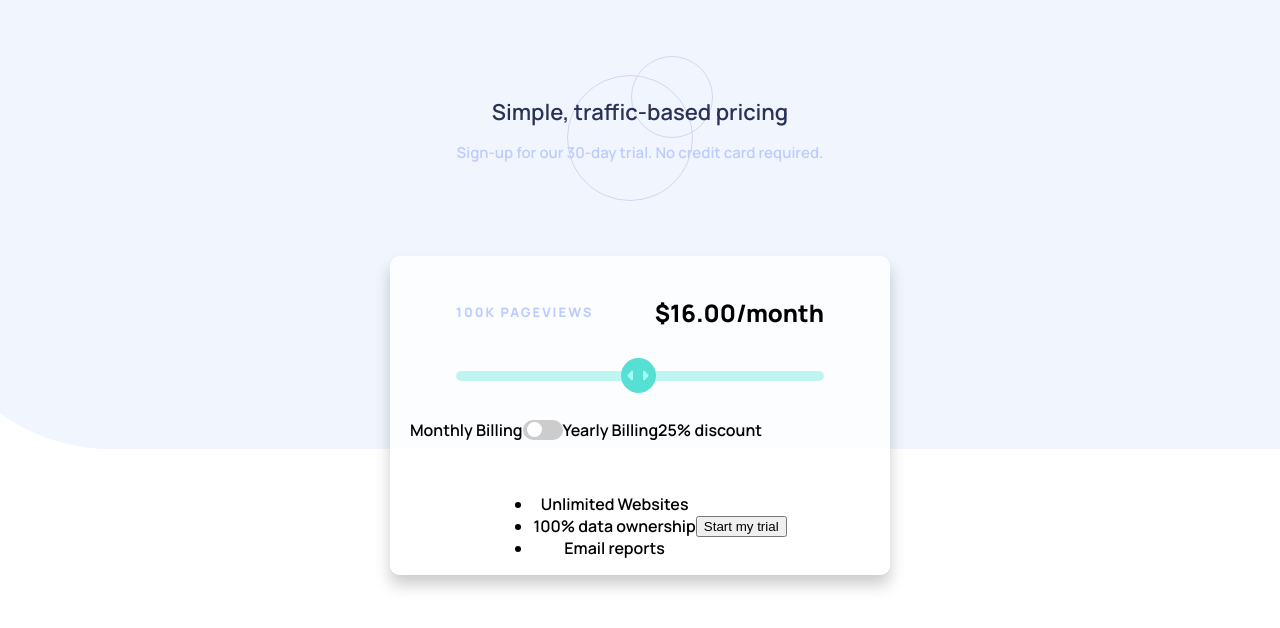
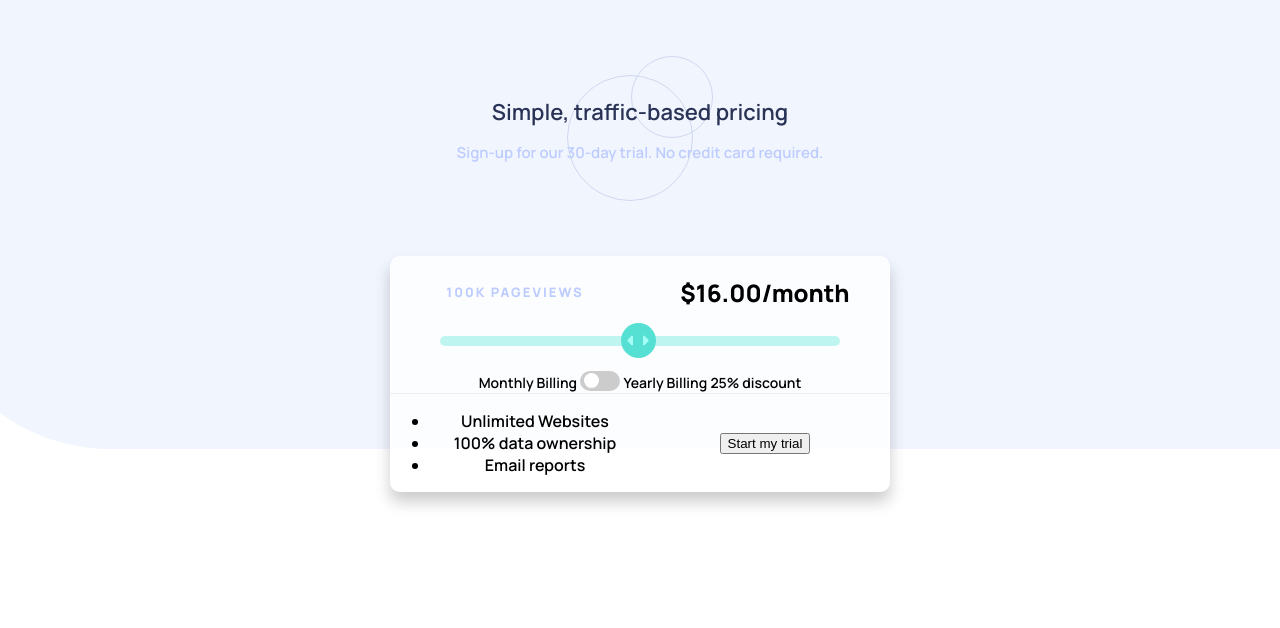
Before and after one commit to elg1e/Interactive-Pricing-Tab, a plain HTML site: page index.html in a window 1280 px wide. Drawn offline with Linux system fonts and the light colour scheme.

Commit message:
added grid to pricing tab

```diff
--- a/index.html
+++ b/index.html
@@ -22,7 +22,6 @@
             </div>
             <!--Price Calculator Tab-->
             <div class="tab-container">
-                <div class="range-container">
                     <div class="page-views">
                         <p>100k pageviews</p>
                     </div>
@@ -32,19 +31,14 @@
                     <div class="range-slider">
                         <input type="range" min="1" max="100" value="50" class="slider" id="myRange">
                     </div>
-
                     <div class="billing">
-                        <p>Monthly Billing</p>
-                        <label class="switch">
-                        <input type="checkbox">
-                        <span class="toggle"></span>
+                        <p class="billing-text">Monthly Billing</p>
+                        <label class="switch"><input type="checkbox"><span class="toggle"></span>
                         </label>
-                        <p>Yearly Billing</p>
-                        <p>25% discount</p>
+                        <p class="billing-text">Yearly Billing</p>
+                        <p class="billing-text">25% discount</p>
                     </div>
-                </div>
                 <!--Bottom Section-->
-                <div class="start-trial">
                     <div class="list-container">
                         <ul>
                             <li>Unlimited Websites</li>
@@ -55,7 +49,6 @@
                     <div class="btn-box">
                         <button class="trial-btn">Start my trial</button>
                     </div>
-                </div>
             </div>
         </main>
 
--- a/style.css
+++ b/style.css
@@ -63,59 +63,41 @@ body {
 /* Price Calculator Tab */
 
 .tab-container {
-    display: flex;
-    flex-flow: column nowrap;
-    justify-content: center;
-    align-items: center;
-    text-align: center;
     background-color: rgba(255, 255, 255, 0.829);
     border-radius: 10px;
     box-shadow: 0 10px 15px 0.1px rgba(0, 0, 0, 0.2);
     width: 500px;
 }
 
-.range-container {
-    display: flex;
-    flex-flow: row wrap;
-    justify-content: space-between;
-    flex: 1 1 auto;
-
-    margin: 20px;
+.tab-container {
+    display: grid;
+    grid-template-columns: 50% 50%;
+    grid-template-areas:
+        "page-view price"
+        "slider slider"
+        "billing billing"
+        "list button";
+    justify-content: center;
+    align-items: center;
+    text-align: center;
 }
 
 .page-views {
-    display: flex;
-    flex-flow: column nowrap;
-    justify-content: center;
-    align-items: center;
-
+    grid-area: page-view;
     font-size: 13px;
     font-weight: 800;
     text-transform: uppercase;
     color: hsl(226, 100%, 87%);
     letter-spacing: 2px;
-    margin-left: 10%;
-    margin-bottom: 20px;
 }
 
 .price {
-    display: flex;
-    flex-flow: column nowrap;
-    justify-content: center;
-    align-items: center;
-
+    grid-area: price;
     font-weight: 800;
-    margin-right: 10%;
-    margin-bottom: 20px;
 }
 
 .range-slider {
-    display: flex;
-    flex-flow: row nowrap;
-    justify-content: center;
-    align-items: center;
-    flex-grow: 1;
-
+    grid-area: slider;
     margin-bottom: 20px;
 }
 
@@ -165,10 +147,13 @@ body {
 }
 
 .billing {
-    display: flex;
-    flex-flow: row nowrap;
-    justify-content: center;
-    align-items: center;
+    grid-area: billing;
+    border-bottom: 1px solid rgba(230, 230, 230, 0.555);
+}
+
+.billing-text {
+    display: inline;
+    font-size: 14px;
 }
 
 /* Toggler */
@@ -226,11 +211,10 @@ input:checked+.toggle:before {
     transform: translateX(16px);
 }
 
-.start-trial {
-    display: flex;
-    flex-flow: row nowrap;
-    justify-content: center;
-    align-items: center;
+.list-container {
+    grid-area: list;
 }
 
-.list-container {}
+.btn-box {
+    grid-area: button;
+}
```
